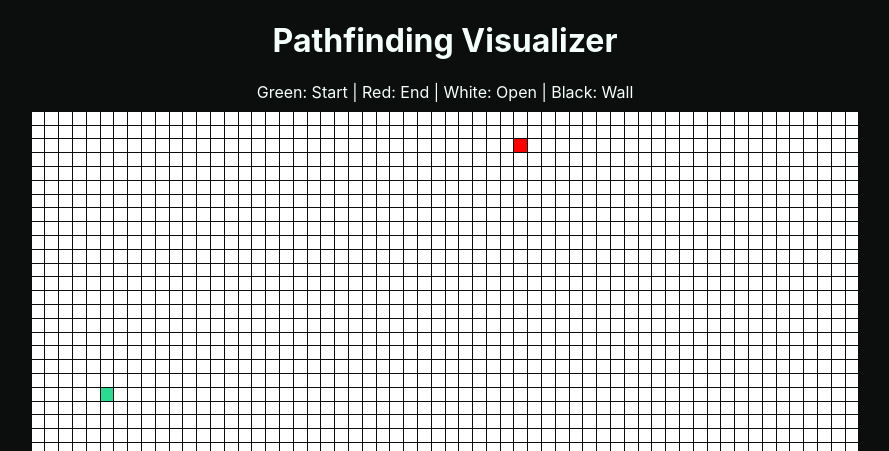
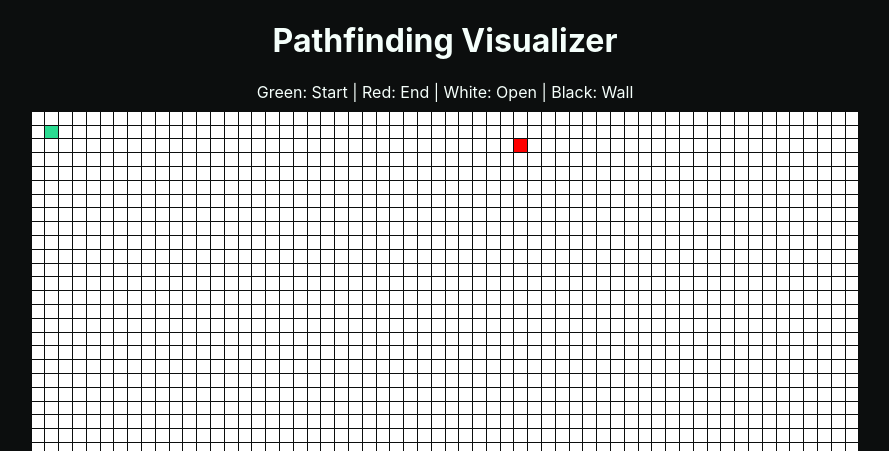
Before and after one commit to OrigamiJoji/Visualizer, a React (Create React App) app: page / in a window 1280 px wide. Shown: the top 451 px of the page, without its empty margins (195-1084 px from the left). Built offline with nearby package versions, Linux system fonts and the light colour scheme.

Commit message:
minor edit

```diff
--- a/src/PathfindingVisualizer/PathfindingVisualizer.jsx
+++ b/src/PathfindingVisualizer/PathfindingVisualizer.jsx
@@ -8,8 +8,8 @@ const MAX_ROW = 40;
 const MAX_COL = 60;
 
 // Positions of start and end nodes
-const START_NODE_ROW = 20;
-const START_NODE_COL = 5;
+const START_NODE_ROW = 1;
+const START_NODE_COL = 1;
 const END_NODE_ROW = 2;
 const END_NODE_COL = 35;
 
--- a/src/PathfindingVisualizer/algorithms/dijkstras.jsx
+++ b/src/PathfindingVisualizer/algorithms/dijkstras.jsx
@@ -1,5 +1,4 @@
 const grid = document.querySelector(".grid");
-
 
 function getNearbyNodes(grid, node) {
   var { col, row } = node;
@@ -20,14 +19,6 @@ function getNearbyNodes(grid, node) {
   return nearbyNodes;
 }
 
-function traverse(grid, node) {
-  var currentNode = node;
-  var neighbors = getNearbyNodes(grid, node);
-  for(let i = neighbors.length; i > 0; i--) {
-    renderNodeInProgress(neighbors[i]);
-  }
-}
-
 export function solve(grid, start, end) {
   console.log(getNearbyNodes(grid, start));
   let arr = getNearbyNodes(grid, start);
@@ -37,7 +28,6 @@ export function solve(grid, start, end) {
     e.distance = start.distance + 1;
     e.previousNode = start;
   });
-  //traverse(grid, start);
 }
 
 function renderNodeInProgress(node) {
```
